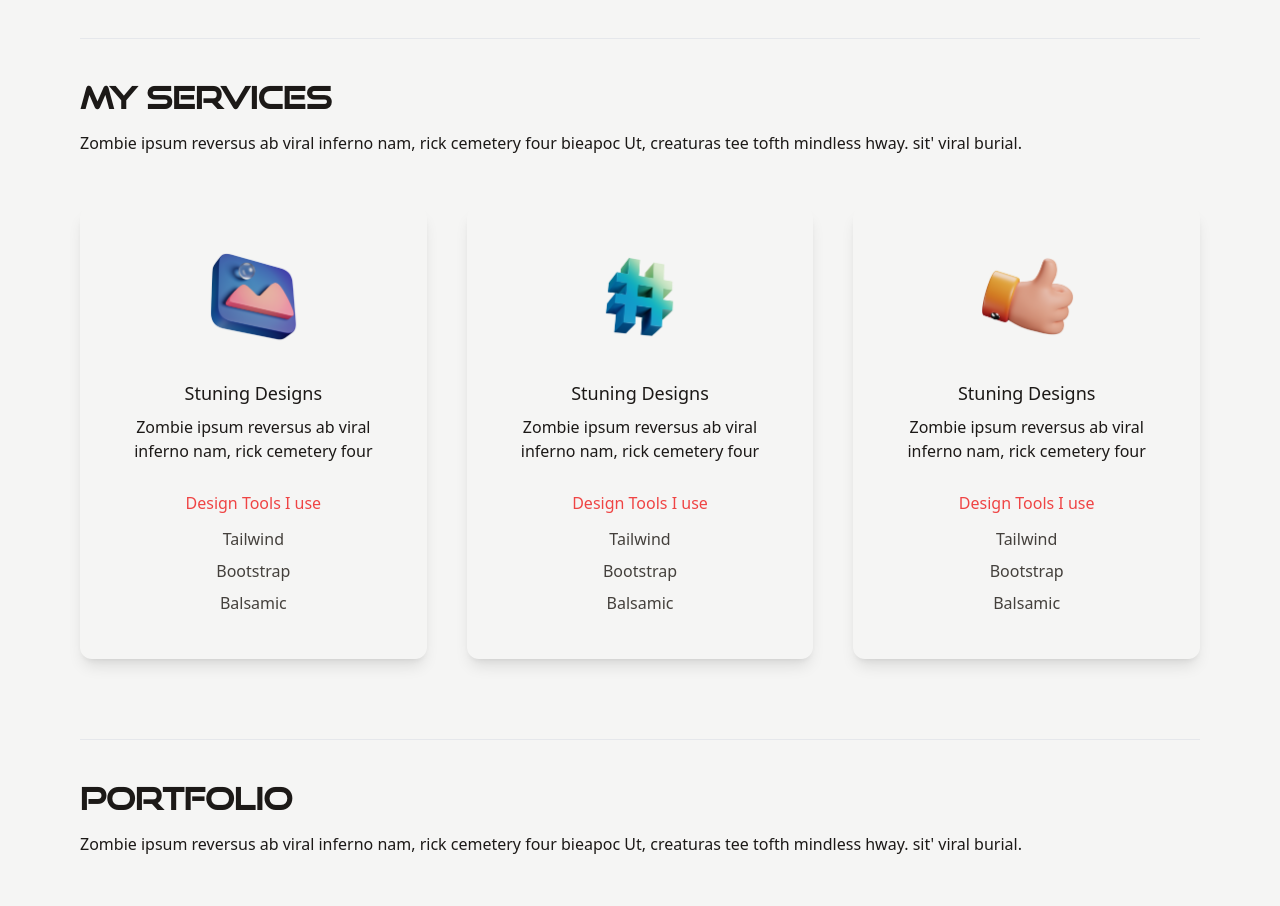
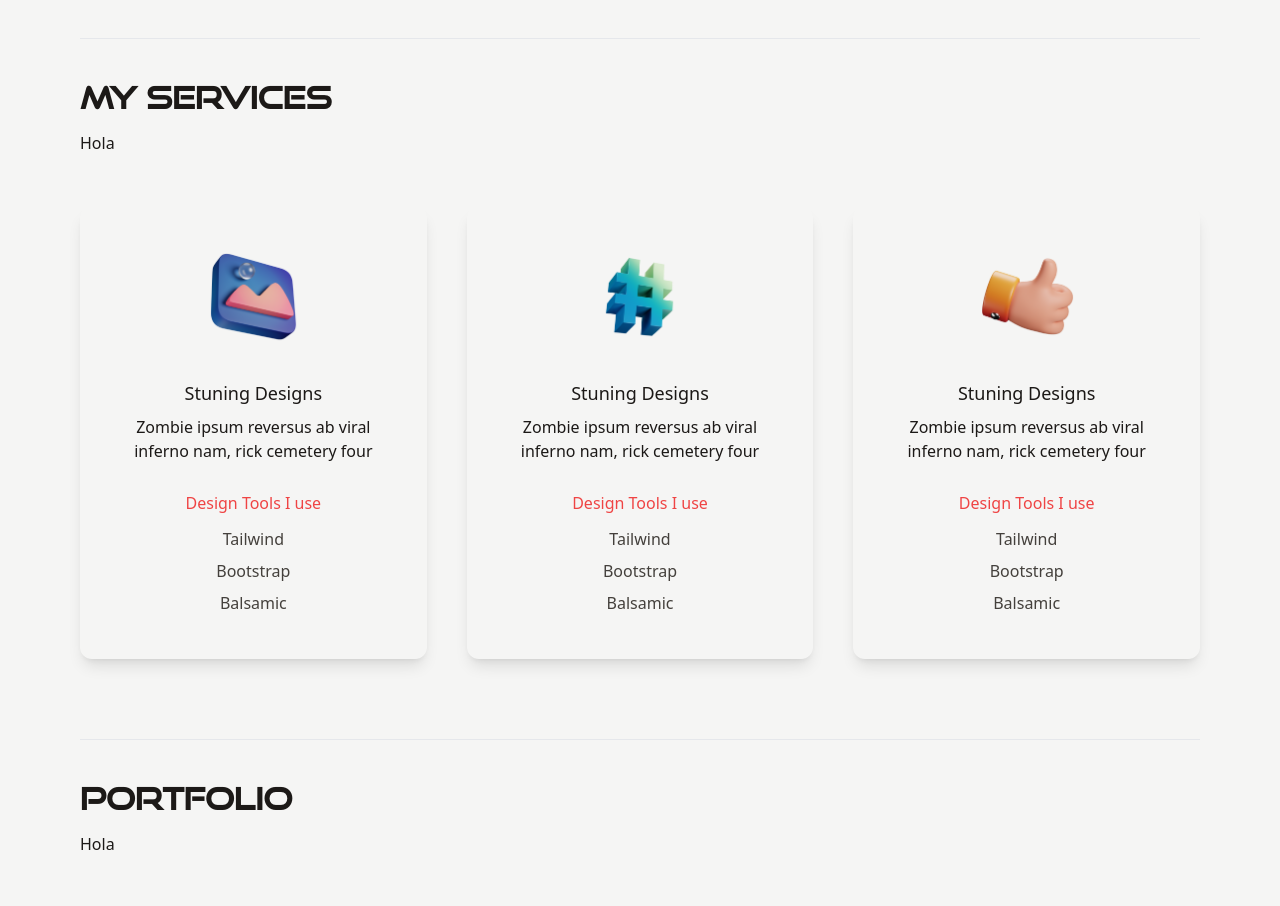
Before and after one commit to JavierCerveraL/Portfolio, a Next.js app: page / in a window 1280 px wide. Shown: the part 894-1800 px from the top of the page. Built offline with nearby package versions, Linux system fonts and the light colour scheme; grey boxes are pictures that could not be loaded.

Commit message:
second commit {deply netfl} 0.05

```diff
--- a/pages/index.js
+++ b/pages/index.js
@@ -102,8 +102,7 @@ export default function Home() {
               My Services
             </h3>
             <p className=" text-stone-900 text-md leading-8 py-2  dark:text-white ">
-              Zombie ipsum reversus ab viral inferno nam, rick cemetery four
-              bieapoc Ut, creaturas tee tofth mindless hway. sit' viral burial.
+              Hola
             </p>
           </div>
           <div className="lg:flex gap-10">
@@ -183,8 +182,7 @@ export default function Home() {
               PORTFOLIO
             </h3>
             <p className=" text-stone-900 text-md leading-8 py-2  dark:text-white ">
-              Zombie ipsum reversus ab viral inferno nam, rick cemetery four
-              bieapoc Ut, creaturas tee tofth mindless hway. sit' viral burial.
+              Hola
             </p>
           </div>
           <div className=" flex-col gap-10 py-10 lg:flex-row lg:flex-wrap  grid grid-cols-1 md:grid-cols-2 ">
```
